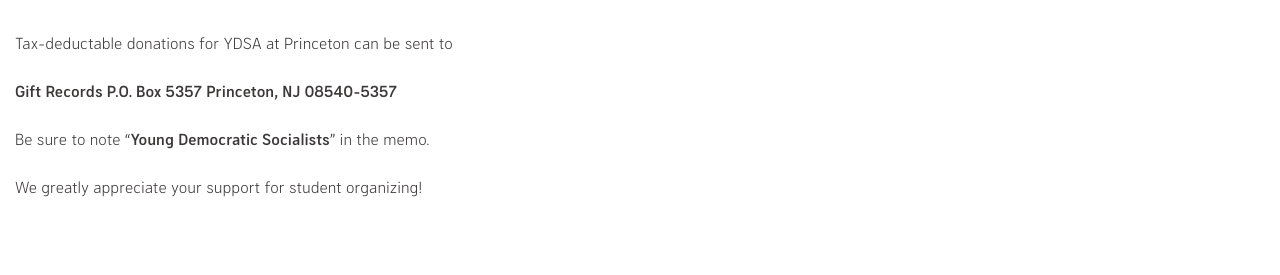
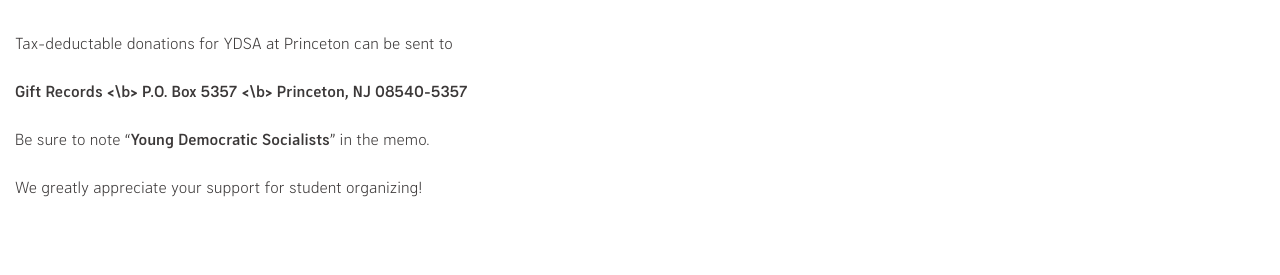
Before and after one commit to centralnjdsa-ntc/princetonydsa.github.io, a Jekyll site: the page built from _pages/donate.md, in a window 1280 px wide. Shown: the part 150-425 px from the top of the page. Built offline with Jekyll 4.4.1, drawn with Linux system fonts in a browser that asks for light colours.

```diff
--- a/_pages/donate.md
+++ b/_pages/donate.md
@@ -6,8 +6,8 @@ permalink: /donate/
 
 Tax-deductable donations for YDSA at Princeton can be sent to
 
-**Gift Records
-P.O. Box 5357
+**Gift Records <\b>
+P.O. Box 5357 <\b>
 Princeton, NJ 08540-5357**
 
 Be sure to note "**Young Democratic Socialists**" in the memo.
```
